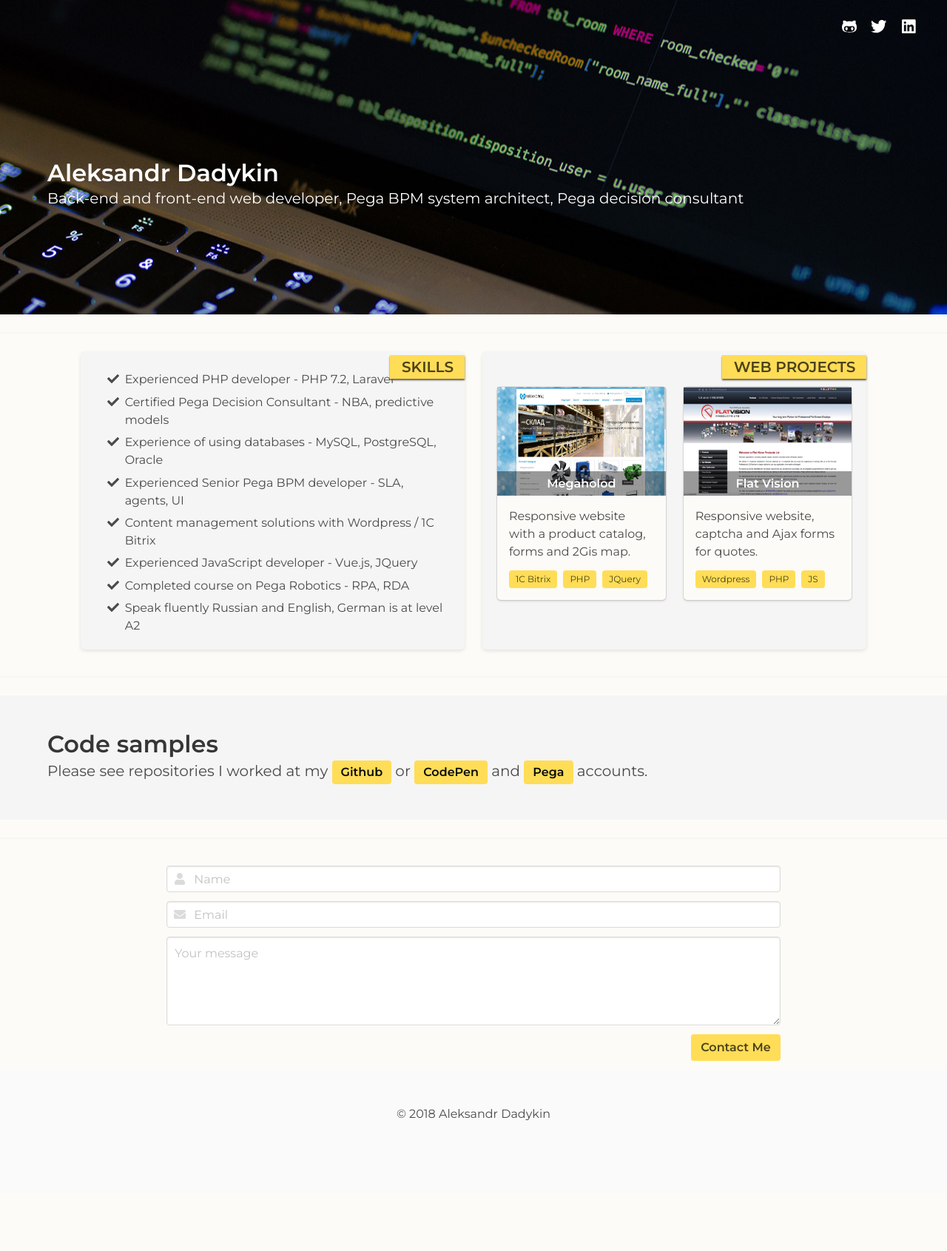
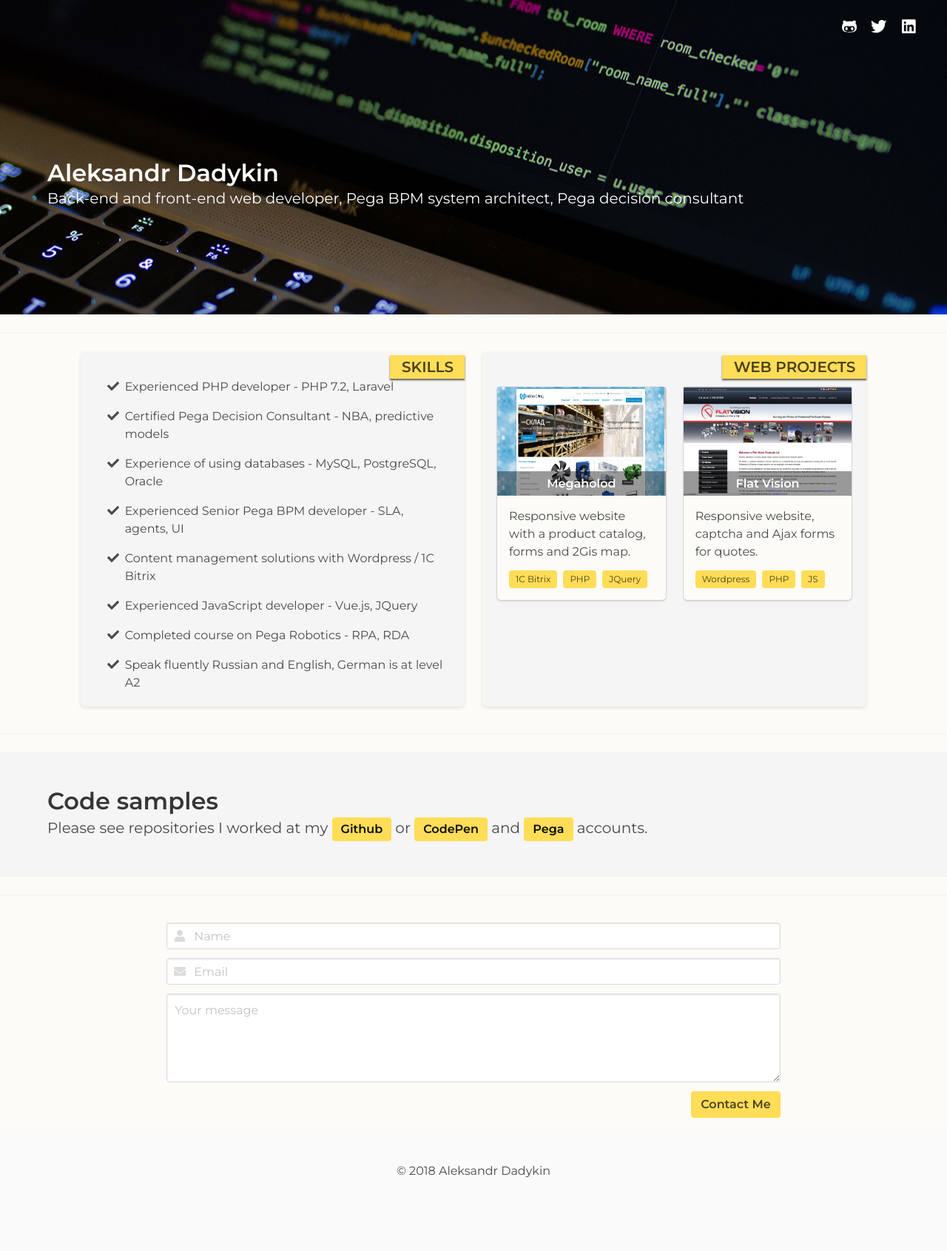
Before and after one commit to cetrix13/cetrix13.github.io, a Jekyll site: the page built from index.html, in a window 1280 px wide. Shown: the whole page at 74% size. Built offline with Jekyll 4.4.1, drawn with Linux system fonts in a browser that asks for light colours; nearby versions of some CDN libraries; before the commit the page ends 1614 px from its top, so only the background shows below that.

Commit message:
Edit styles for list of skills

```diff
--- a/_sass/_mystyles.sass
+++ b/_sass/_mystyles.sass
@@ -53,7 +53,7 @@ div.column.is-8:first-child
   top: 0.3rem
 
 .skills-list li
-  margin-top: 0.4em
+  margin-top: 1rem
 
 // Backround video
 //.fullscreen-bg
```
